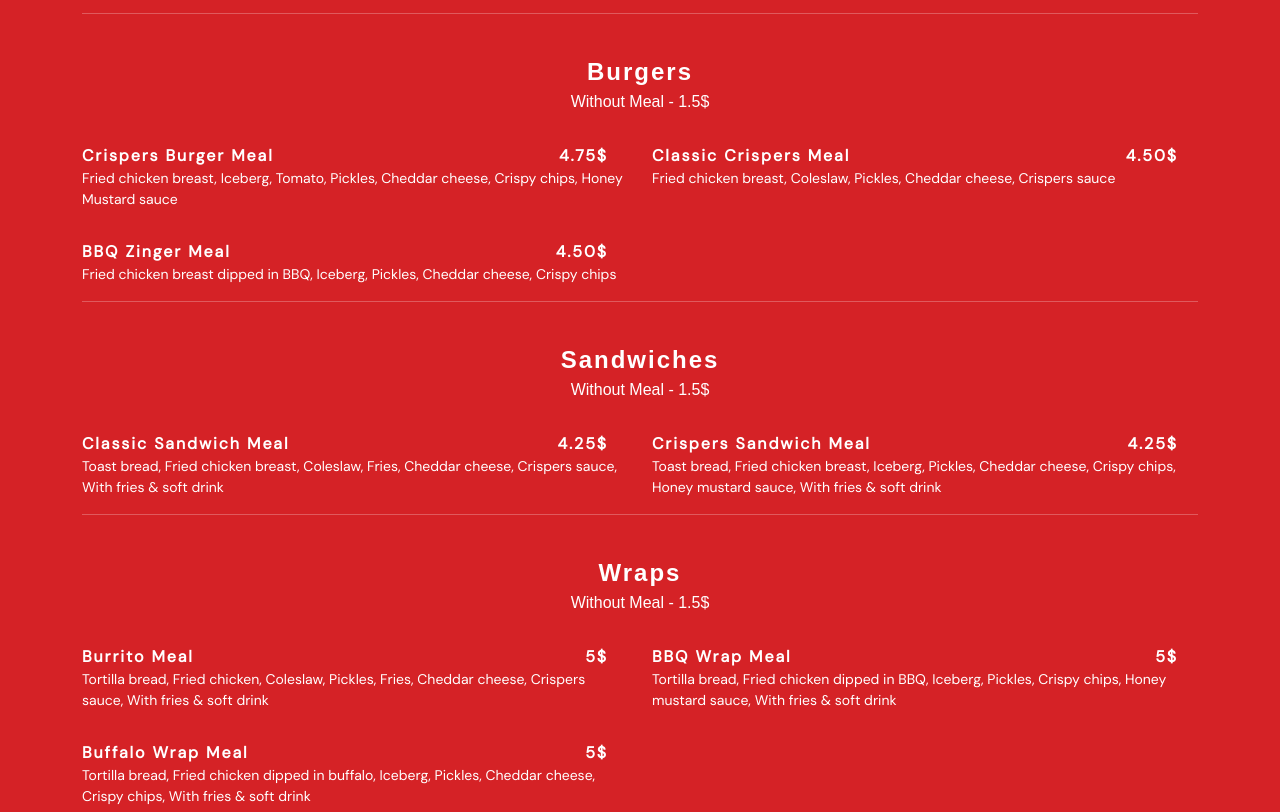
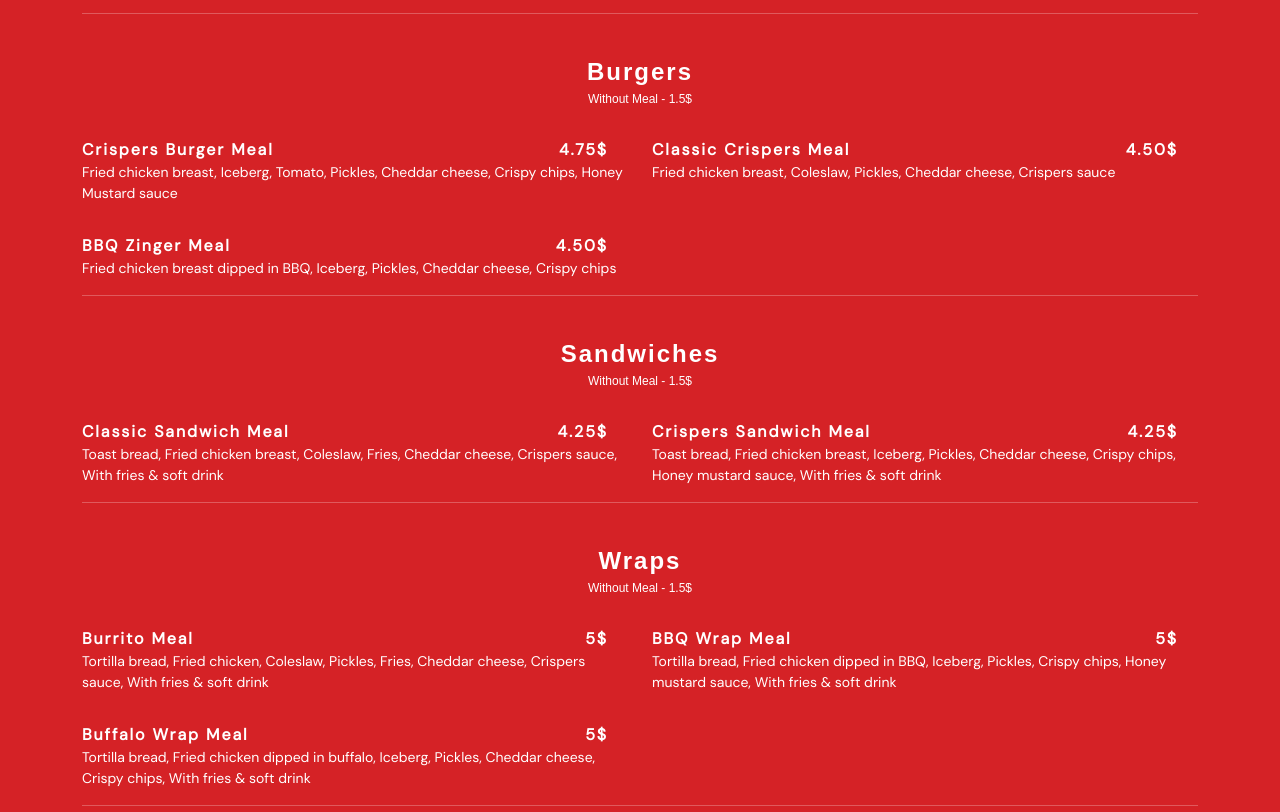
Before and after one commit to 3BROZLB/try, a plain HTML site: page index.html in a window 1280 px wide. Shown: the part 520-1332 px from the top of the page. Drawn offline with Linux system fonts and the light colour scheme; a web font is replaced by a local one.

Commit message:
Update index.html

```diff
--- a/index.html
+++ b/index.html
@@ -138,7 +138,7 @@
         <div class=" text-center ">
           <b>Burgers</b>
         </div>
-        <div class="sub"style="text-align: center;">
+        <div class="sub"style="text-align: center;font-size: 12px;">
           Without Meal - 1.5$
         </div>
       </div>
@@ -182,7 +182,7 @@
         <div class=" text-center ">
           <b>Sandwiches</b>
         </div>
-        <div class="sub" style="text-align: center;">
+        <div class="sub" style="text-align: center;font-size: 12px;">
           Without Meal - 1.5$
         </div>
       </div>
@@ -217,7 +217,7 @@
         <div class=" text-center ">
           <b>Wraps</b>
         </div>
-        <div class="sub" style="text-align: center;">
+        <div class="sub" style="text-align: center ;font-size: 12px;">
           Without Meal - 1.5$
         </div>
       </div>
```
